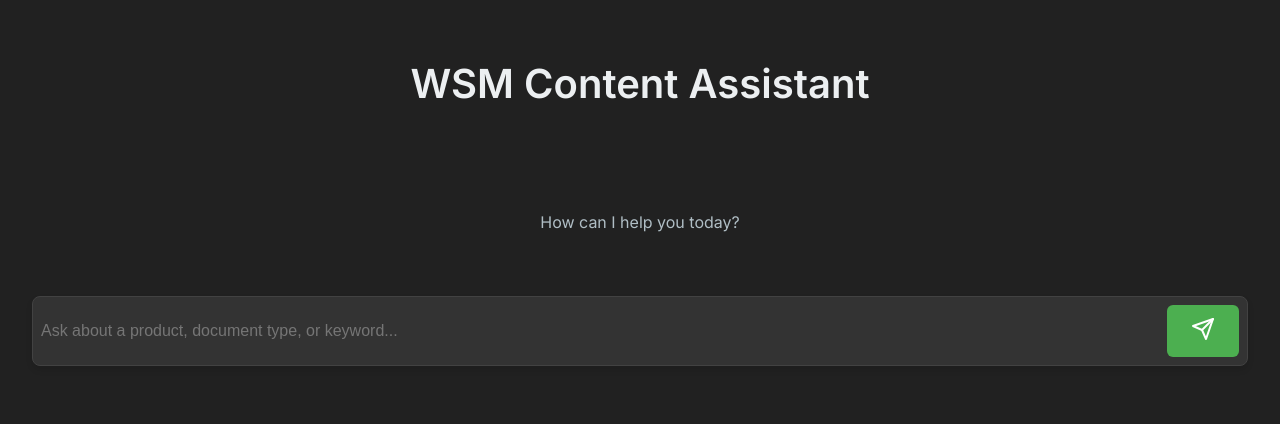
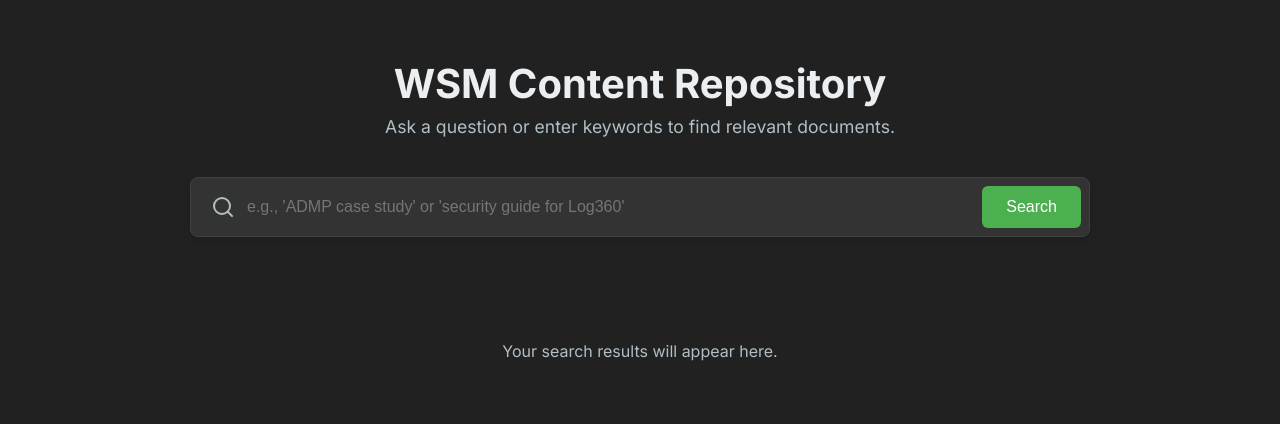
Before and after one commit to MInerva-42exe/clm-repo, a Flask app: page / in a window 1280 px wide. Shown: the top 424 px of the page. Run offline with Flask 3, Linux system fonts and the light colour scheme.

Commit message:
index.html

```diff
--- a/Project/templates/index.html
+++ b/Project/templates/index.html
@@ -3,152 +3,107 @@
 <head>
     <meta charset="UTF-8">
     <meta name="viewport" content="width=device-width, initial-scale=1.0">
-    <title>WSM Content Assistant</title>
+    <title>WSM Content Repository</title>
     <link rel="preconnect" href="https://fonts.googleapis.com">
     <link rel="preconnect" href="https://fonts.gstatic.com" crossorigin>
-    <link href="https://fonts.googleapis.com/css2?family=Inter:wght@400;500;600&display=swap" rel="stylesheet">
+    <link href="https://fonts.googleapis.com/css2?family=Inter:wght@400;500;600;700&display=swap" rel="stylesheet">
     <link rel="stylesheet" href="{{ url_for('static', filename='style.css') }}">
 </head>
 <body>
-    <div class="chat-container">
+    <div class="container">
         <header class="app-header">
-            <h1>WSM Content Assistant</h1>
+            <h1>WSM Content Repository</h1>
+            <p class="subtitle">Ask a question or enter keywords to find relevant documents.</p>
         </header>
 
-        <main id="chat-window" class="chat-window">
+        <div class="search-wrapper">
+            <div class="search-container">
+                <svg class="search-icon" xmlns="http://www.w3.org/2000/svg" width="24" height="24" viewBox="0 0 24 24" fill="none" stroke="currentColor" stroke-width="2" stroke-linecap="round" stroke-linejoin="round"><circle cx="11" cy="11" r="8"></circle><line x1="21" y1="21" x2="16.65" y2="16.65"></line></svg>
+                <input type="text" id="queryInput" placeholder="e.g., 'ADMP case study' or 'security guide for Log360'">
+                <button id="searchButton">Search</button>
+            </div>
+        </div>
+
+        <div id="results" class="results-container">
              <div class="initial-message">
-                <p>How can I help you today?</p>
+                <p>Your search results will appear here.</p>
             </div>
-        </main>
-
-        <footer class="search-footer">
-            <div class="search-container">
-                <input type="text" id="queryInput" placeholder="Ask about a product, document type, or keyword...">
-                <button id="searchButton" aria-label="Send">
-                    <svg xmlns="http://www.w3.org/2000/svg" width="24" height="24" viewBox="0 0 24 24" fill="none" stroke="currentColor" stroke-width="2" stroke-linecap="round" stroke-linejoin="round"><line x1="22" y1="2" x2="11" y2="13"></line><polygon points="22 2 15 22 11 13 2 9 22 2"></polygon></svg>
-                </button>
         </div>
-        </footer>
     </div>
 
     <script>
-        document.addEventListener('DOMContentLoaded', () => {
         const queryInput = document.getElementById('queryInput');
         const searchButton = document.getElementById('searchButton');
-            const chatWindow = document.getElementById('chat-window');
-            const chatContainer = document.querySelector('.chat-container');
+        const resultsDiv = document.getElementById('results');
 
-            // --- CHAT HISTORY MEMORY ---
-            let chatHistory = [];
-
-            searchButton.addEventListener('click', performChat);
-
-            queryInput.addEventListener('keydown', (event) => {
-                if (event.key === 'Enter' && !event.shiftKey) {
-                    event.preventDefault();
-                    performChat();
-                }
+        searchButton.addEventListener('click', performSearch);
+        queryInput.addEventListener('keypress', function(event) {
+            if (event.key === 'Enter') performSearch();
         });
 
-            function appendUserMessage(query) {
-                const userMessage = document.createElement('div');
-                userMessage.classList.add('chat-message', 'user-message');
-                userMessage.innerHTML = `<div class="message-content"><p>${query}</p></div>`;
-                chatWindow.appendChild(userMessage);
+        function performSearch() {
+            const query = queryInput.value.trim();
+            if (!query) return;
+
+            resultsDiv.innerHTML = `
+                <div class="loading-state">
+                    <div class="spinner"></div>
+                    <p>Searching for documents...</p>
+                </div>
+            `;
+
+            fetch('/search', {
+                method: 'POST',
+                headers: { 'Content-Type': 'application/json' },
+                body: JSON.stringify({ query: query })
+            })
+            .then(response => response.json())
+            .then(data => {
+                resultsDiv.innerHTML = '';
+                if (data.error) {
+                    resultsDiv.innerHTML = `<div class="empty-state"><p class="error">Error: ${data.error}</p></div>`;
+                    return;
                 }
+                if (data.length === 0) {
+                    resultsDiv.innerHTML = `<div class="empty-state"><p>No documents found. Try a different search term.</p></div>`;
+                } else {
+                    data.forEach((doc, index) => {
+                        const docCard = document.createElement('div');
+                        docCard.classList.add('doc-card');
 
-            function appendBotMessage(content) {
-                const botMessage = document.createElement('div');
-                botMessage.classList.add('chat-message', 'bot-message');
-                botMessage.innerHTML = `<div class="message-content">${content}</div>`;
-                chatWindow.appendChild(botMessage);
-                chatWindow.scrollTop = chatWindow.scrollHeight;
-            }
-
-            function createDocumentCard(doc, index) {
                         const docTypeHTML = doc.Doc_type ? `<span class="tag tag-blue">${doc.Doc_type}</span>` : '';
                         const productHTML = doc.Product ? `<span class="tag tag-gray">${doc.Product}</span>` : '';
-                const contextId = `context-${Date.now()}-${index}`;
-                return `
-                    <div class="doc-card">
-                        <div class="card-header"><h3>${doc.Content_Title || 'Untitled Document'}</h3><div class="tags">${productHTML}${docTypeHTML}</div></div>
+
+                        docCard.innerHTML = `
+                            <div class="card-header">
+                                <h3>${doc.Content_Title || 'Untitled Document'}</h3>
+                                <div class="tags">${productHTML} ${docTypeHTML}</div>
+                            </div>
                             <div class="card-body"><p>${doc.Description || 'No description available.'}</p></div>
                             <div class="card-footer">
                                 <a href="${doc.Link}" target="_blank" class="button-secondary">View Document</a>
-                            <button class="button-primary summarize-btn" data-url="${doc.Link}" onclick="getSummary(this, '${contextId}')">Summarize</button>
+                                <button class="button-primary summarize-btn" data-url="${doc.Link}" onclick="getSummary(this, 'context-${index}')">Summarize</button>
                             </div>
-                        <div class="context-wrapper" id="${contextId}"></div>
-                    </div>`;
-            }
-
-            function performChat() {
-                const message = queryInput.value.trim();
-                if (!message) return;
-
-                chatContainer.classList.add('has-messages');
-                document.querySelector('.initial-message')?.remove();
-
-                appendUserMessage(message);
-                queryInput.value = '';
-
-                // Add user message to history before sending the request
-                chatHistory.push({ role: 'user', content: message });
-
-                const loadingIndicator = `<div class="loading-state"><div class="spinner"></div><span>Thinking...</span></div>`;
-                appendBotMessage(loadingIndicator);
-
-                fetch('/chat', {
-                    method: 'POST',
-                    headers: { 'Content-Type': 'application/json' },
-                    // Send the complete history with the new message
-                    body: JSON.stringify({ message: message, history: chatHistory })
-                })
-                .then(response => response.json())
-                .then(response => {
-                    chatWindow.removeChild(chatWindow.lastChild);
-
-                    if (response.error) {
-                        appendBotMessage(`<p class="error">Error: ${response.error}</p>`);
-                        chatHistory.pop(); // On error, remove the user message that caused it
-                        return;
-                    }
-
-                    let botResponseHTML = '';
-                    if (response.message) {
-                        botResponseHTML += `<p>${response.message}</p>`;
-                    }
-
-                    if (response.type === 'documents' && response.data?.length > 0) {
-                        const documentCardsHTML = response.data.map(createDocumentCard).join('');
-                        botResponseHTML += documentCardsHTML;
-                    }
-
-                    if (botResponseHTML) {
-                        appendBotMessage(botResponseHTML);
-                        // Add the bot's textual response to history
-                        chatHistory.push({ role: 'bot', content: response.message });
-                    } else {
-                        const fallbackMessage = `<p>I'm not sure how to respond to that. Please try again.</p>`;
-                        appendBotMessage(fallbackMessage);
-                        chatHistory.push({ role: 'bot', content: "I'm not sure how to respond." });
+                            <div class="context-wrapper" id="context-${index}"></div>
+                        `;
+                        resultsDiv.appendChild(docCard);
+                    });
                 }
             })
             .catch(error => {
                 console.error('Error:', error);
-                    chatWindow.removeChild(chatWindow.lastChild);
-                    appendBotMessage(`<p class="error">An error occurred while fetching results.</p>`);
-                    chatHistory.pop(); // On error, remove the user message that caused it
+                resultsDiv.innerHTML = `<div class="empty-state"><p class="error">An error occurred while fetching results.</p></div>`;
             });
         }
-        });
 
-        // This function needs to be global to be called by the onclick attribute
         function getSummary(button, contextId) {
-            const url = button.dataset.url;
+            const url = button.getAttribute('data-url');
             const contextWrapper = document.getElementById(contextId);
+
             button.disabled = true;
             button.textContent = 'Summarizing...';
-            contextWrapper.innerHTML = `<div class="loading-state" style="padding: 1rem 0;"><div class="spinner"></div><span>Fetching and summarizing...</span></div>`;
+            contextWrapper.innerHTML = '';
+
             fetch('/summarize', {
                 method: 'POST',
                 headers: { 'Content-Type': 'application/json' },
@@ -156,8 +111,7 @@
             })
             .then(response => response.json())
             .then(data => {
-                const summaryHTML = `<div class="context-container"><strong>Summary:</strong> ${data.summary.replace(/\n/g, '<br>')}</div>`;
-                contextWrapper.innerHTML = summaryHTML;
+                contextWrapper.innerHTML = `<div class="context-container"><strong>Context:</strong> ${data.summary}</div>`;
                 button.style.display = 'none';
             })
             .catch(error => {
```
Lines whose indentation alone changed are shown as unchanged.
